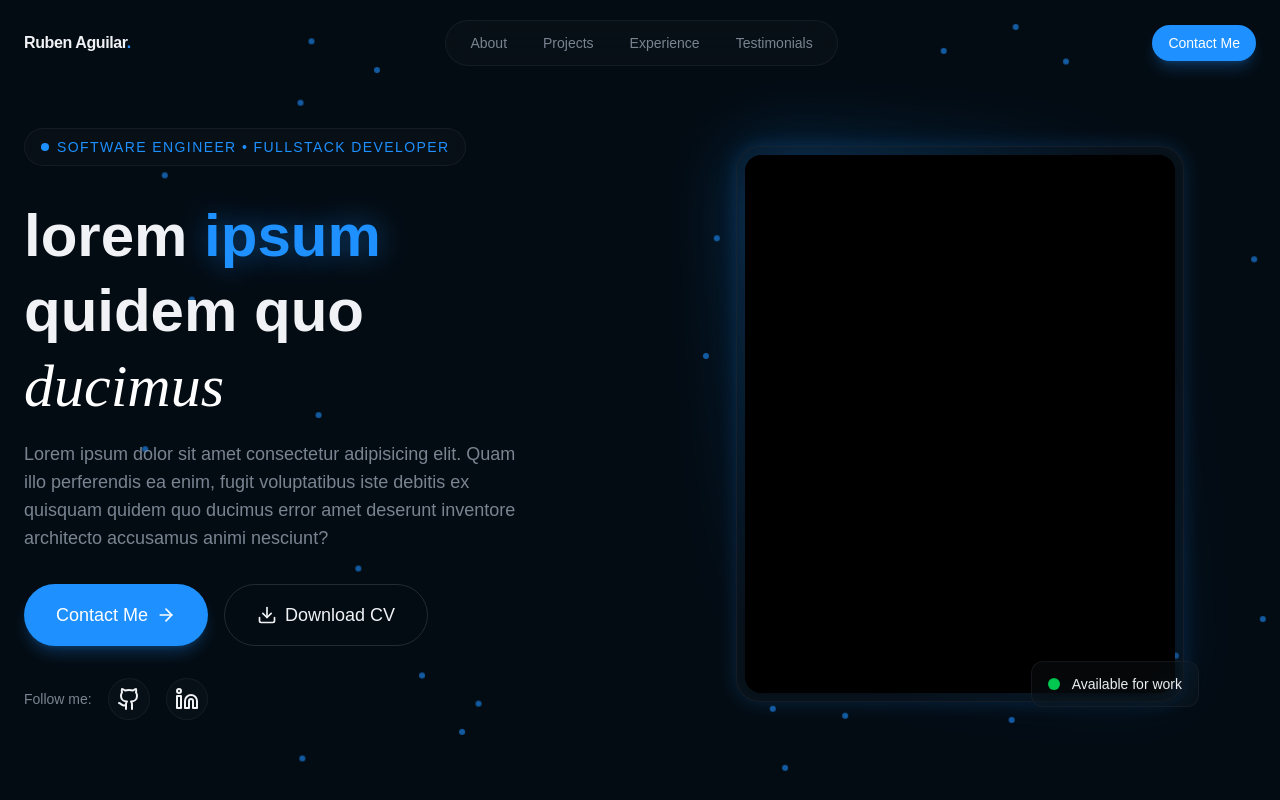
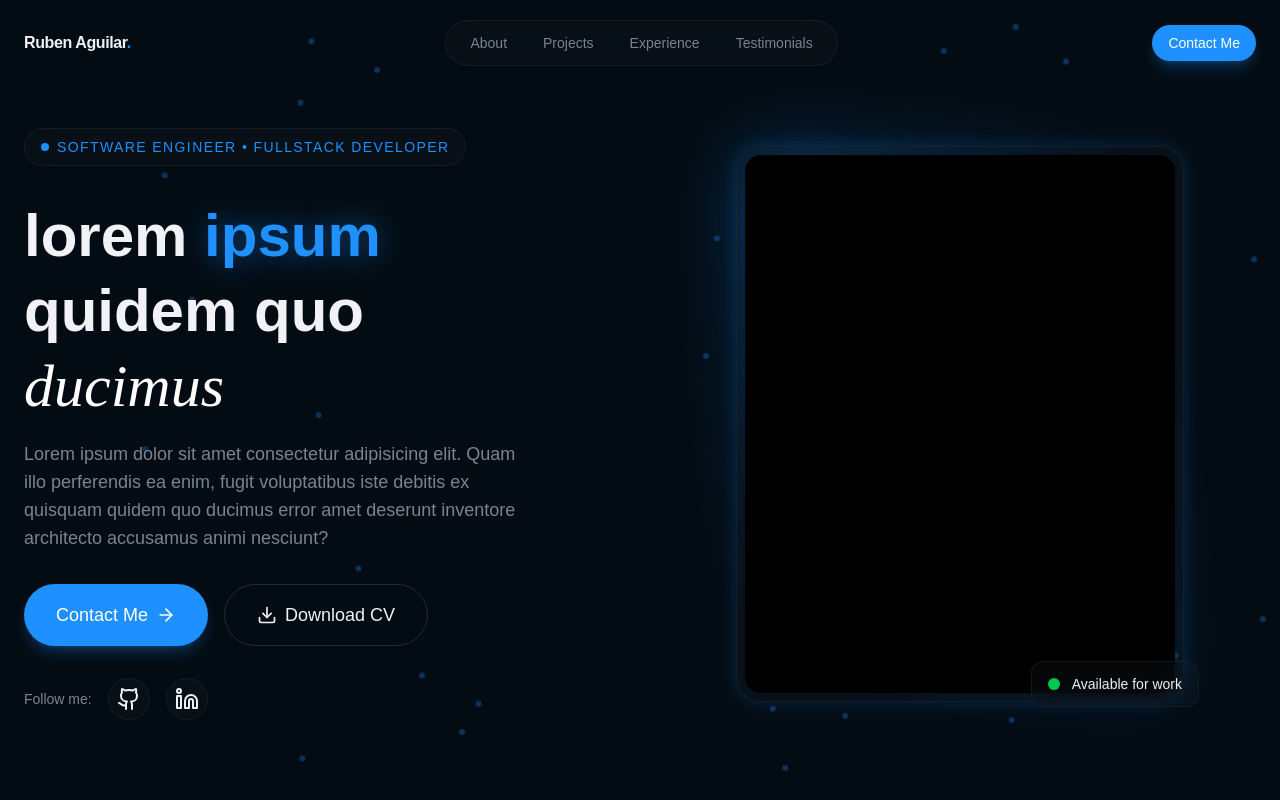
Before and after one commit to rubenaguilardev/portfolio, a React (Vite) app: page / in a window 1280 px wide. Shown: the top 800 px of the page. Built offline with nearby package versions, Linux system fonts and the light colour scheme.

Commit message:
darken dots

```diff
--- a/src/sections/Hero.jsx
+++ b/src/sections/Hero.jsx
@@ -12,7 +12,7 @@ const Hero = () => {
                     <div
                         className={`absolute w-1.5 h-1.5 rounded-full opacity-60`}
                         style={{
-                            backgroundColor: "dodgerblue",
+                            backgroundColor: "#1E90FF80",
                             left: `${Math.random() * 100}%`,
                             top: `${Math.random() * 100}%`,
                             animation: `slow-drift ${15 + Math.random() * 20}s ease-in-out infinite`,
```
